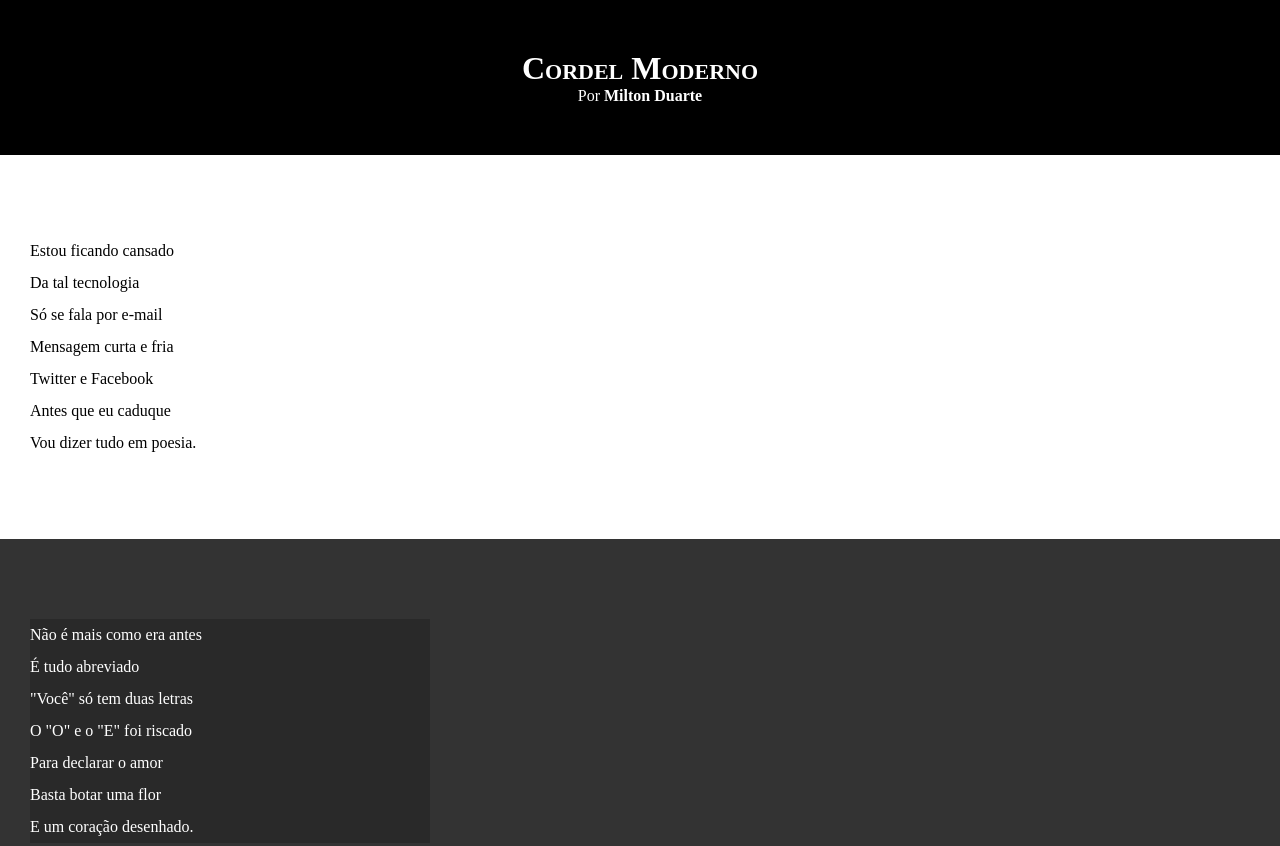
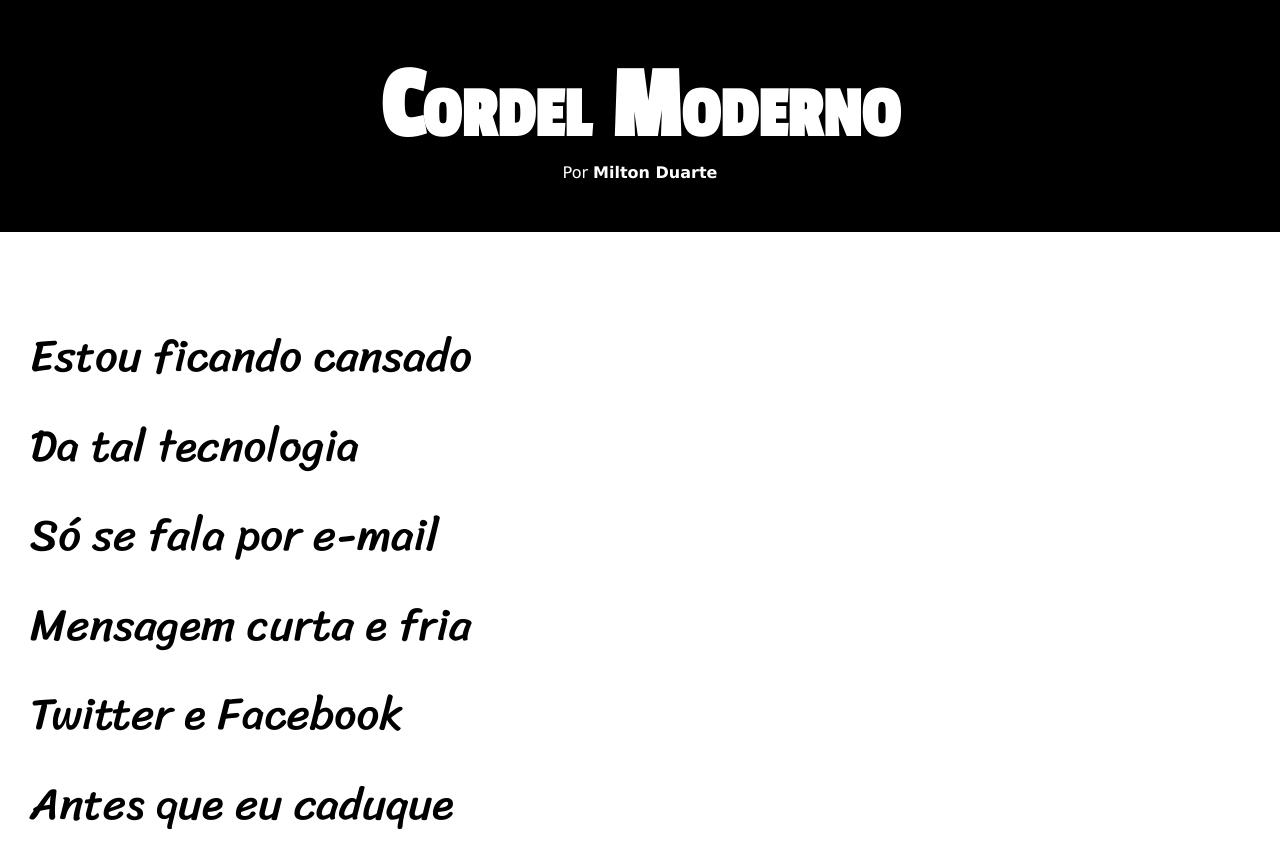
Before and after one commit to LucasLucao97/projeto-cordel, a plain HTML site: page index.html in a window 1280 px wide. Shown: the top 846 px of the page. Drawn offline with Linux system fonts and the light colour scheme.

Commit message:
Atualização das fontes nas folhas de estilo

```diff
--- a/style.css
+++ b/style.css
@@ -1,13 +1,25 @@
 @charset "UTF-8";
+
+@import url('https://fonts.googleapis.com/css2?family=Passion+One&display=swap');
+
+@import url('https://fonts.googleapis.com/css2?family=Sriracha&display=swap');
 
 *{
     margin: 0px;
     padding: 0px;
+    font-size: 1em;
+}
+
+:root{
+    --fonte1: Verdana, Geneva, Tahoma, sans-serif;
+    --fonte2: 'Passion One', cursive;
+    --font3: 'Sriracha', cursive;
 }
 
 html, body{
     min-height: 100%;
     background-color: darkgrey;
+    font-family: var(--fonte1);
 }
 
 header{
@@ -19,6 +31,8 @@ header{
 header > h1{
     padding-top: 50px;
     font-variant: small-caps;
+    font-family: var(--fonte2);
+    font-size: 8vw;
 }
 
 header > p{
@@ -41,6 +55,8 @@ section{
     padding-bottom: 10vh;
     padding-left: 30px;
     line-height: 2em;
+    font-family: var(--font3);
+    font-size: 3.5vw;
 }
 
 section.normal{
@@ -54,7 +70,9 @@ section.imagem{
 }
 
 section.imagem > p{
-    width: 400px;
+    padding-left: 5px;
+    padding-right: 5px;
+    display: inline-block;
     background-color: rgba(0, 0, 0, 0.200);
 }
 
```
